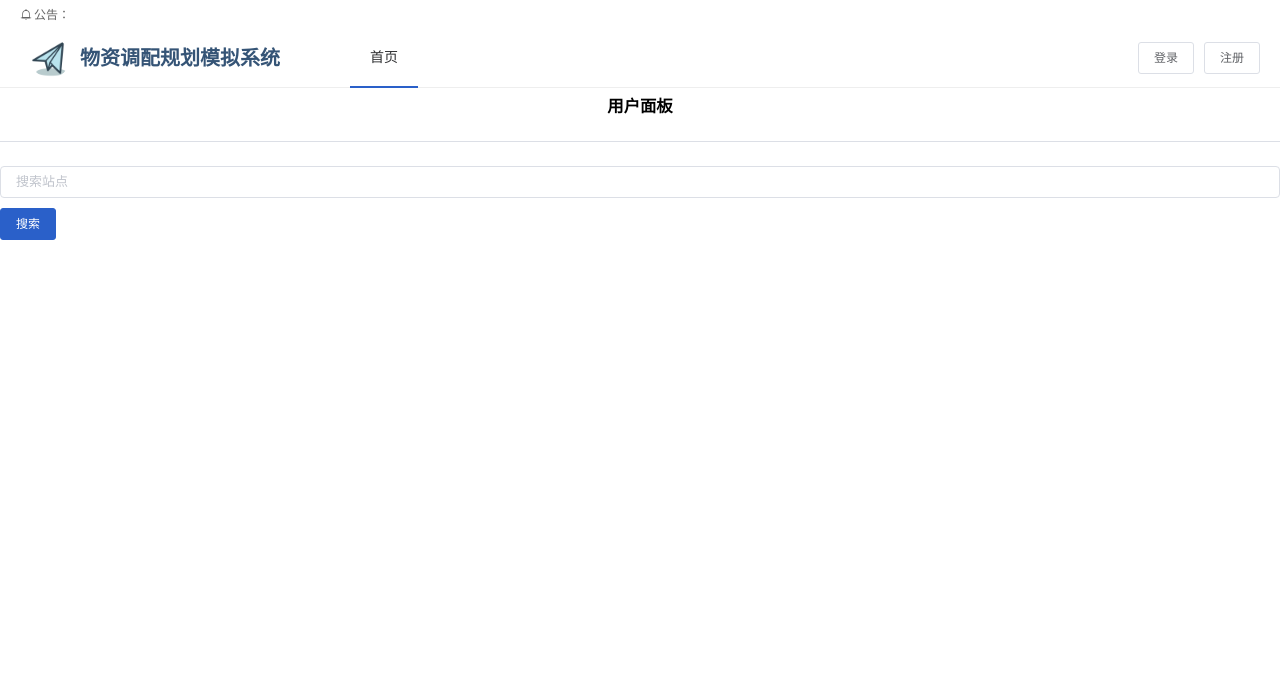
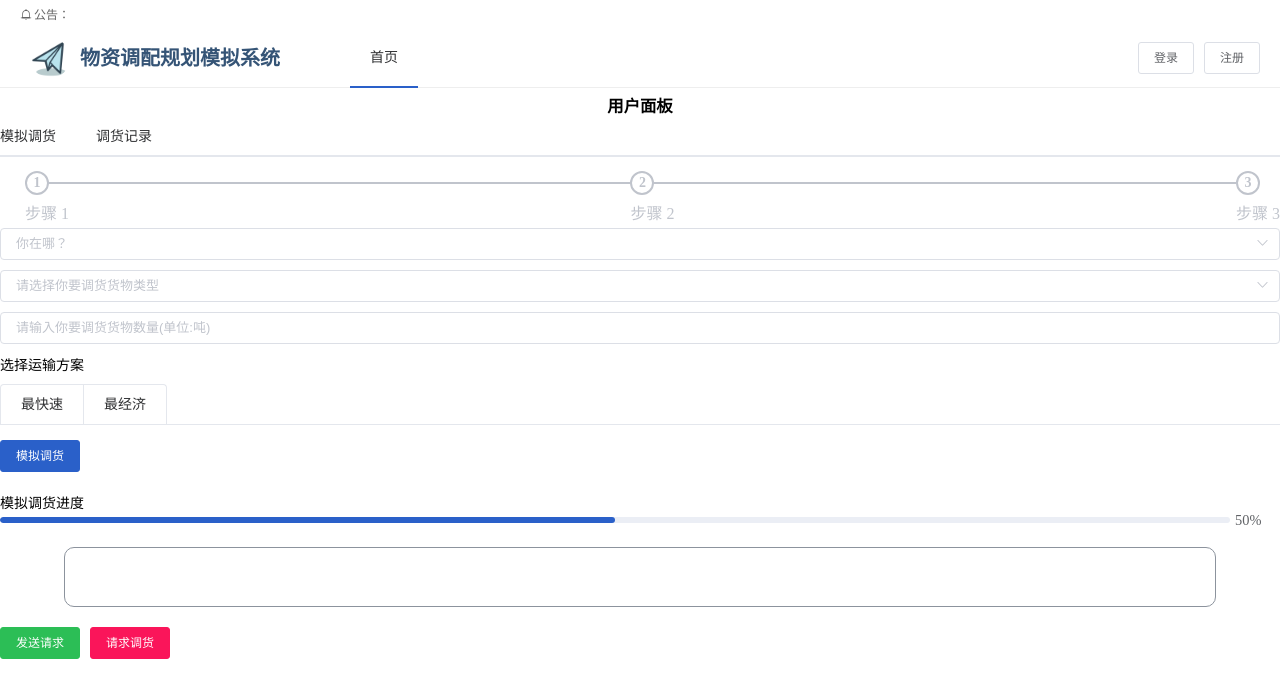
Before and after one commit to handsomexdd1024/sp24-networking, a Vue app in the folder vue/: page /front/home in a window 1280 px wide. Shown: the top 698 px of the page. Built offline with nearby package versions, Linux system fonts and the light colour scheme; no server answers.

Commit message:
用户面板与路径常量

```diff
--- a/vue/src/assets/css/home.css
+++ b/vue/src/assets/css/home.css
@@ -2,7 +2,7 @@
     position: absolute;
     right: 10px;
     top: 100px;
-    width: 250px;
+    width: 300px;
     height: 600px;
     padding: 20px;
     background: rgba(255, 255, 255, 0.8);
--- a/vue/src/views/front/Home.vue
+++ b/vue/src/views/front/Home.vue
@@ -3,10 +3,44 @@
     <div class="control-panel">
       <!-- 用户交互的内容可以放在这里 -->
       <h3 style="text-align: center">用户面板</h3>
-      <el-divider></el-divider>
-      <el-input placeholder="搜索站点" style="margin-bottom: 10px;"></el-input>
-      <el-button type="primary" >搜索</el-button>
-      <!-- 其他控件可以继续添加 -->
+      <el-tabs v-model="activeName" @tab-click="handleClick">
+        <el-tab-pane label="模拟调货" name="first">模拟调货</el-tab-pane>
+        <el-tab-pane label="调货记录" name="second">调货记录</el-tab-pane>
+      </el-tabs>
+      <div style="margin-left: 25px">
+        <el-steps :active="active" finish-status="success">
+          <el-step title="步骤 1"></el-step>
+          <el-step title="步骤 2"></el-step>
+          <el-step title="步骤 3"></el-step>
+        </el-steps>
+      </div>
+
+      <el-select v-model="value" style="width: 100%" placeholder="你在哪？">
+        <el-option>
+        </el-option>
+      </el-select>
+      <el-select v-model="value" style="margin-top: 10px;width: 100%" placeholder="请选择你要调货货物类型">
+        <el-option>
+        </el-option>
+      </el-select>
+      <el-input style="margin-top: 10px" placeholder="请输入你要调货货物数量(单位:吨)"></el-input>
+      <div style="margin-top: 10px">选择运输方案</div>
+      <el-tabs v-model="activeName" type="card" style="margin-top: 10px" @tab-click="handleClick">
+        <el-tab-pane label="最快速" name="first">最快速</el-tab-pane>
+        <el-tab-pane label="最经济" name="second">最经济</el-tab-pane>
+      </el-tabs>
+      <el-button type="primary">模拟调货</el-button>
+
+      <div style="margin-top: 20px">模拟调货进度</div>
+      <el-progress :percentage="50"></el-progress>
+      <div style="height: 60px;width: 90%;margin: 0px auto;border: #8c939d 1px solid;border-radius: 10px;margin-top: 20px">
+      </div>
+
+      <div style="display: flex;margin-top: 20px">
+        <el-button type="success">发送请求</el-button>
+        <el-button type="danger">请求调货</el-button>
+      </div>
+
     </div>
     <div id="china-map" style="width: 100%; height: 600px;"></div>
   </div>
```
Also changed, not shown: 1 other file (tests, documents, lock files or other folders).
